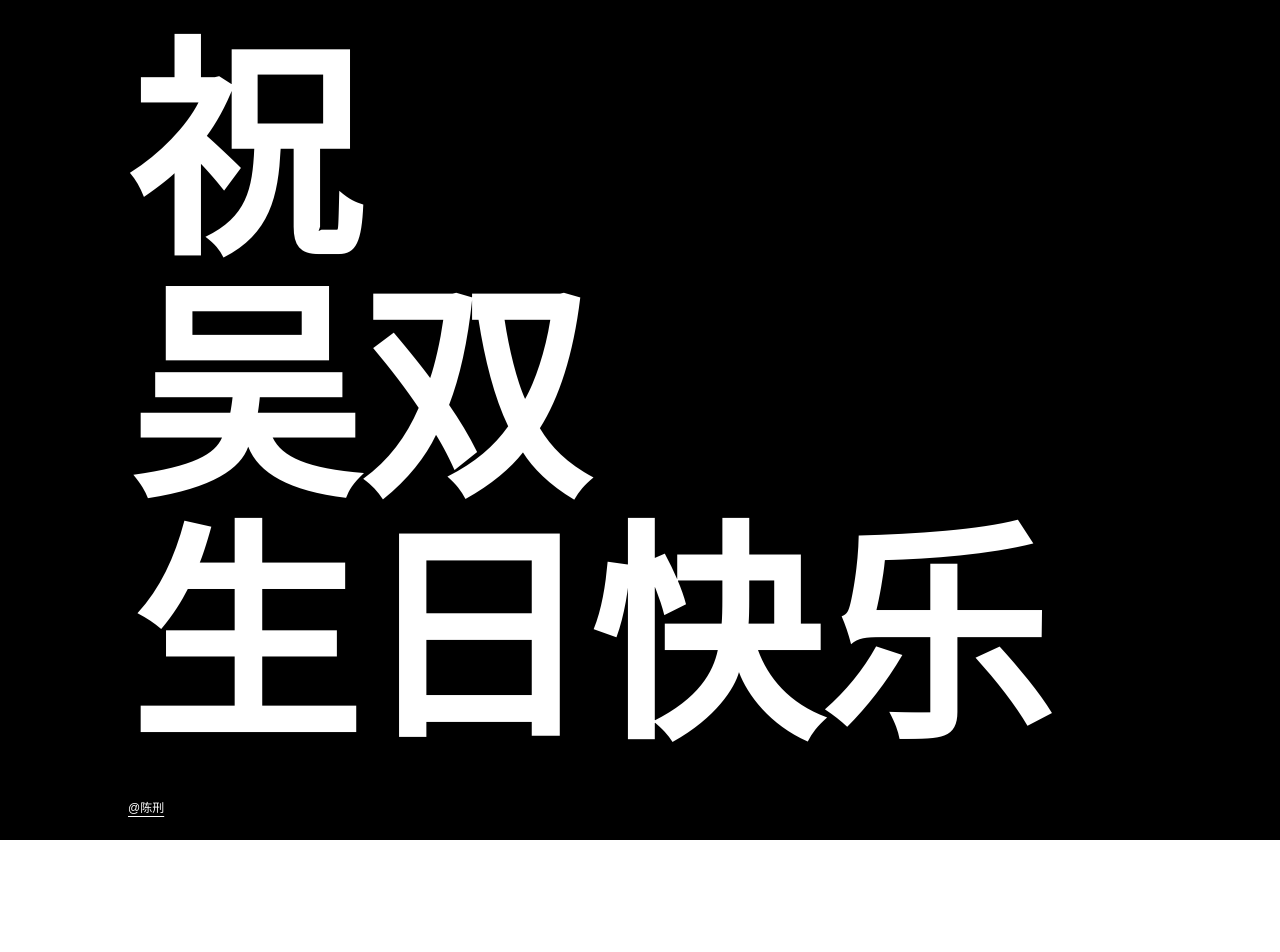
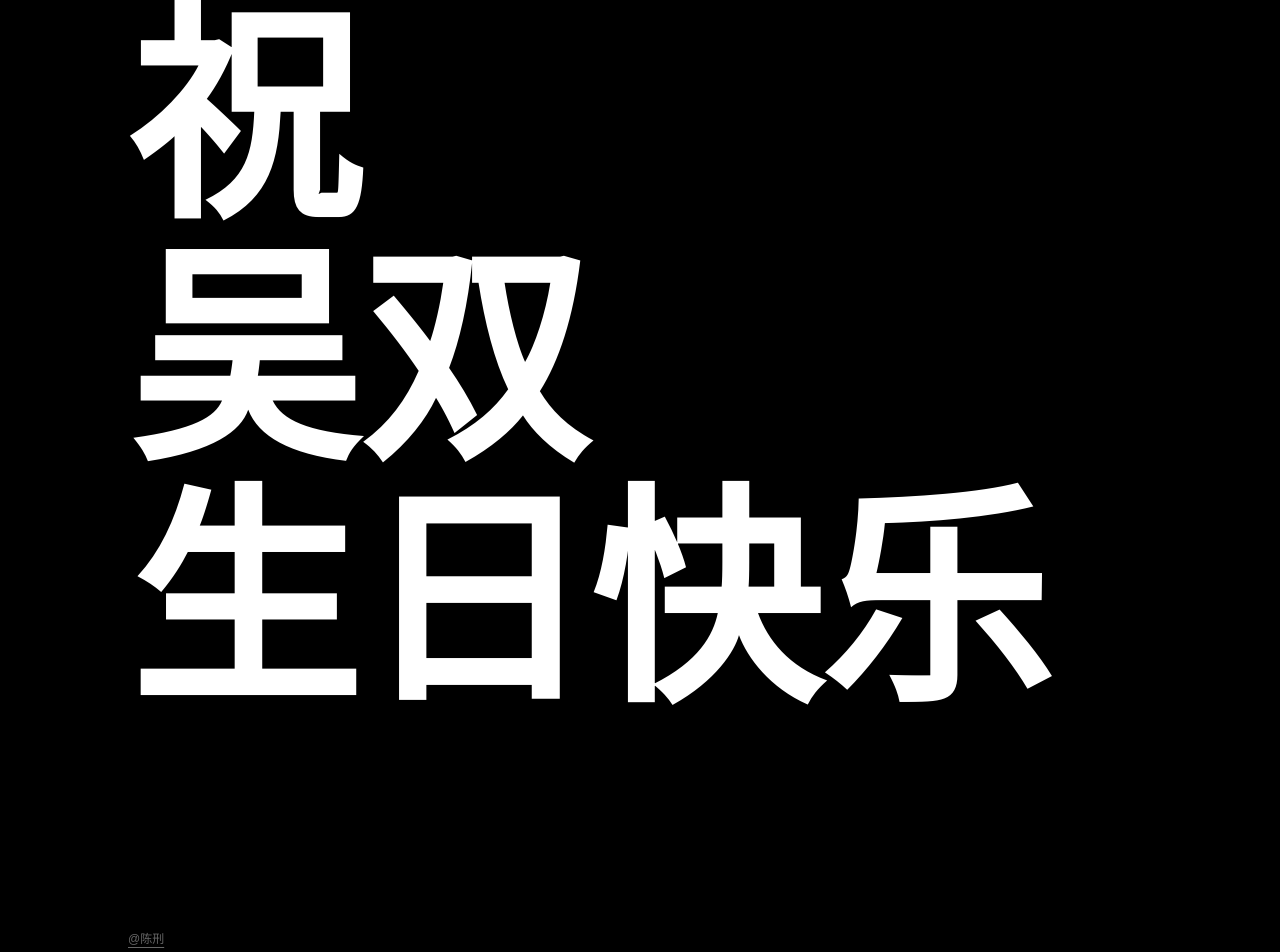
Before and after one commit to chenxing-dev/birthday, a SvelteKit app: page / in a window 1280 px wide. Shown: the top 952 px of the page. Before the commit the page ends 840 px from the top, so only its background shows below. Built offline with nearby package versions, Linux system fonts and the light colour scheme.

Commit message:
fix(page): update styling

```diff
--- a/src/app.html
+++ b/src/app.html
@@ -1,11 +1,29 @@
 <!doctype html>
 <html lang="en">
+
 <head>
 	<meta charset="utf-8" />
 	<meta name="viewport" content="width=device-width, initial-scale=1" />
+	<style>
+		/* Critical baseline to prevent FOUC */
+		html,
+		body {
+			height: 100%
+		}
+
+		body {
+			background: #000;
+			color: #e5e7eb;
+			-webkit-font-smoothing: antialiased;
+			-moz-osx-font-smoothing: grayscale;
+			margin: 0
+		}
+	</style>
 	%sveltekit.head%
 </head>
+
 <body data-sveltekit-preload-data="hover">
 	<div style="display: contents">%sveltekit.body%</div>
 </body>
+
 </html>
--- a/src/routes/+page.svelte
+++ b/src/routes/+page.svelte
@@ -1,16 +1,16 @@
-<div class="prose max-w-none prose-invert">
+<div class="prose max-w-none prose prose-zinc prose-invert">
 	<main
 		class="relative grid min-h-[90svh] items-end justify-items-start px-6 sm:px-10 md:min-h-screen md:items-center md:px-16 md:pb-0 lg:px-24 xl:px-32"
 	>
-		<div class="not-prose">
-			<h1 class="font-sans text-[clamp(5.5rem,18vw,16rem)] leading-[1.05] font-semibold text-white">
+		<div>
+			<h1 class="text-[clamp(5.5rem,18vw,16rem)] leading-[1.05] font-semibold">
 				<span class="block">祝</span>
 				<span class="block">吴双</span>
 				<span class="block">生日快乐</span>
 			</h1>
 		</div>
 	</main>
-	<footer class="px-6 pb-6 text-xs text-white/40 sm:px-10 md:px-16 lg:px-24 xl:px-32">
-		<a href="https://github.com/chenxing-dev" class="transition-colors hover:text-white/60 underline-offset-4">@陈刑</a>
+	<footer class="px-6 pb-6 text-xs sm:px-10 md:px-16 lg:px-24 xl:px-32">
+		<a href="https://github.com/chenxing-dev" class="transition-colors text-white/40 hover:text-white/60 underline-offset-4">@陈刑</a>
 	</footer>
 </div>
```
Lines whose indentation alone changed are shown as unchanged.
